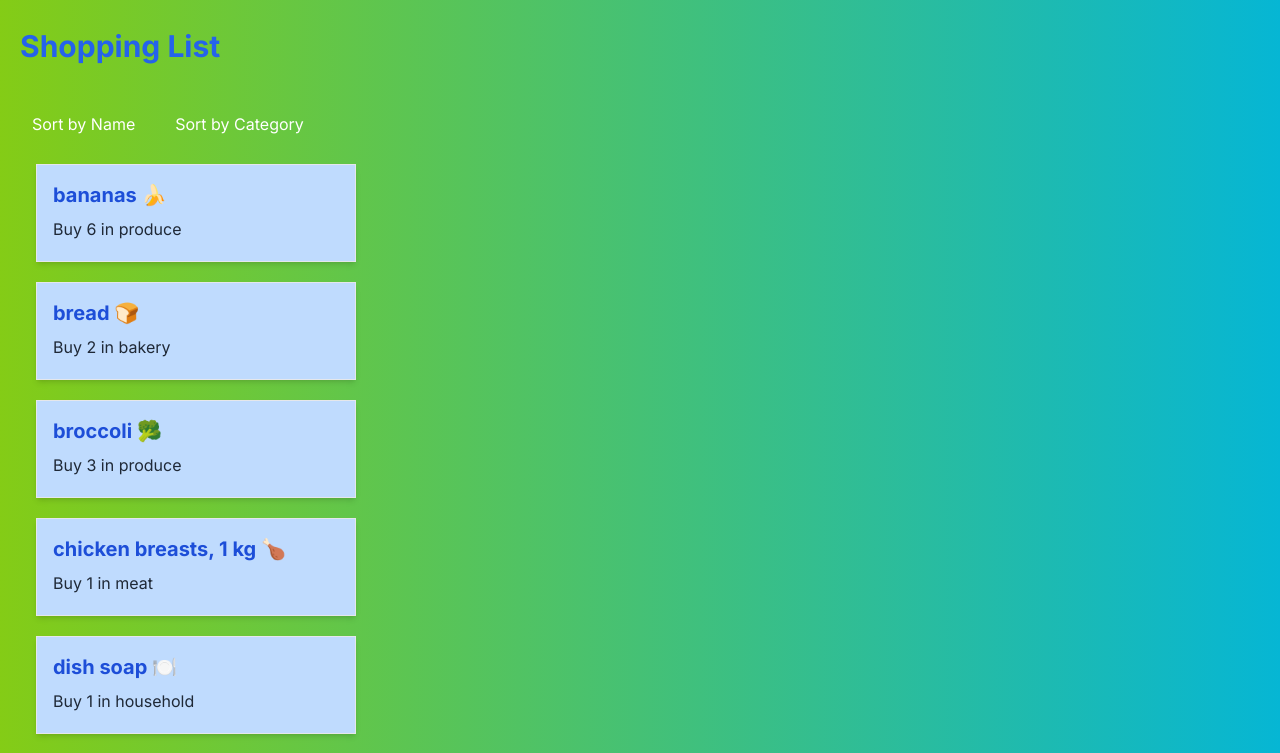
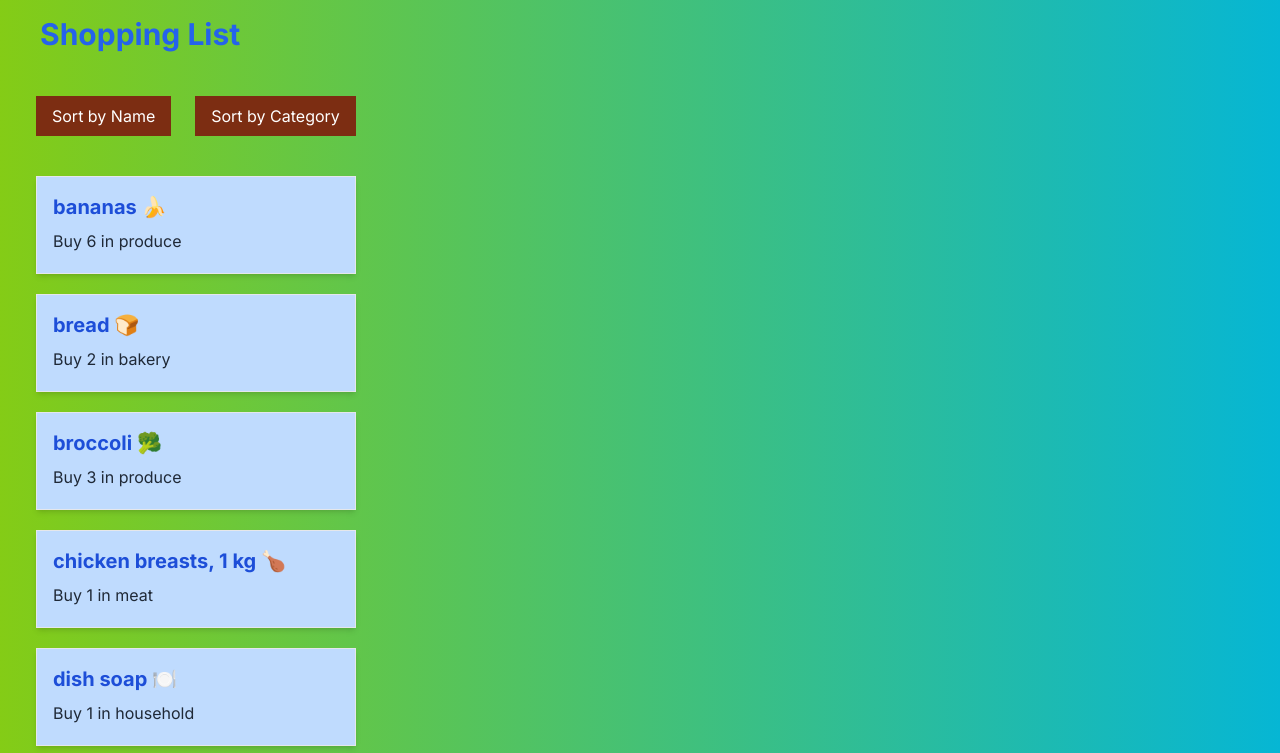
Before and after one commit to mosmee21/cprg306-assignments, a Next.js app: page /week5 in a window 1280 px wide. Shown: the top 753 px of the page. Built offline with nearby package versions, Linux system fonts and the light colour scheme.

Commit message:
css added

```diff
--- a/app/week3/page.js
+++ b/app/week3/page.js
@@ -3,8 +3,8 @@ import ItemList from './item-list';
 
 function Page() {
   return (
-    <div className="min-h-screen bg-gradient-to-r from-lime-500 to-cyan-500 py-2">
-      <h1 className="text-center text-3xl font-bold mb-6 m-5 text-blue-600">Shopping List</h1>
+    <div className="min-h-screen bg-gradient-to-r from-lime-500 to-cyan-500 py-5">
+      <h1 className="text-3xl font-bold mb-6 m-5 text-blue-600">Shopping List</h1>
       <div className="container mx-auto max-w-2xl"></div>
       <ItemList />
     </div>
--- a/app/week5/item-list.js
+++ b/app/week5/item-list.js
@@ -1,4 +1,4 @@
-"use client";
+"use client"
 import React, { useState } from 'react';
 import Item from './item';
 import itemsData from './items.json';
@@ -17,17 +17,17 @@ export default function ItemList() {
       <div className="p-4">
         <button
           onClick={() => setSortBy('name')}
-          className={`bg-${sortBy === 'name' ? 'blue' : 'gray'}-500 text-white px-4 py-2 mr-2 rounded`}
+          className={`${sortBy === 'name'} m-5 bg-orange-900 text-white px-4 py-2 mr-4 `}
         >
           Sort by Name
         </button>
         <button
         onClick={() => setSortBy('category')}
-        className={`bg-${sortBy === 'category' ? 'blue' : 'gray'}-500 text-white px-4 py-2 rounded`}
+        className={`${sortBy === 'category'} bg-orange-900 text-white px-4 py-2 ml-2 `}
       >
         Sort by Category
       </button>
-      <ul className="mt-4">
+      <ul className="mt-5">
         {items.map(item => (
           <Item key={item.id} {...item} />
         ))}
--- a/app/week5/page.js
+++ b/app/week5/page.js
@@ -4,7 +4,7 @@ import ItemList from './item-list';
 function Page() {
   return (
     <div className="min-h-screen bg-gradient-to-r from-lime-500 to-cyan-500 py-2">
-      <h1 className=" text-3xl font-bold mb-6 m-5 text-blue-600">Shopping List</h1>
+      <h1 className=" text-3xl  font-bold mb-2 ml-10 m-2 text-blue-600">Shopping List</h1>
       <div className="container mx-auto max-w-2xl"></div>
       <ItemList />
     </div>
```
